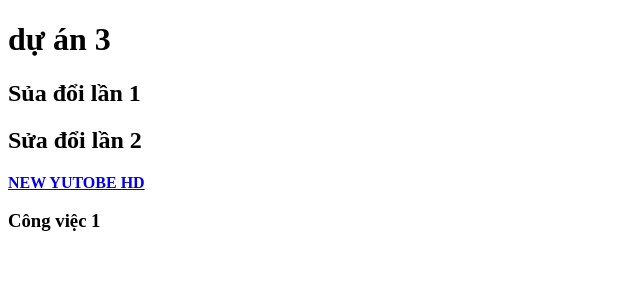
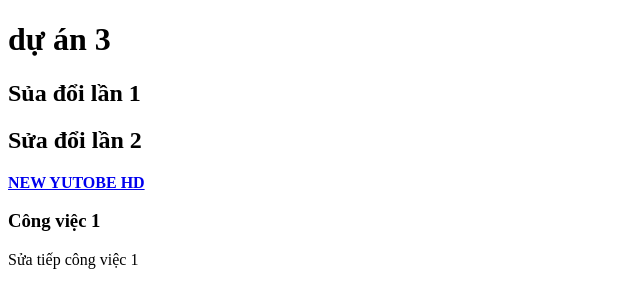
Before and after one commit to Racoon-ni/duanNEW1, a plain HTML site: page index.html in a window 1280 px wide. Shown: the whole page, without its empty margins (0-640 px from the left). Drawn offline with Linux system fonts and the light colour scheme.

Commit message:
suadoi lan 2

```diff
--- a/index.html
+++ b/index.html
@@ -11,5 +11,6 @@
     <h2>Sửa đổi lần 2</h2>
     <a href="./new1.html"><b>NEW YUTOBE HD</b></a>
     <h3>Công việc 1</h3>
+    <p>Sửa tiếp công việc 1</p>
   </body>
 </html>
```
